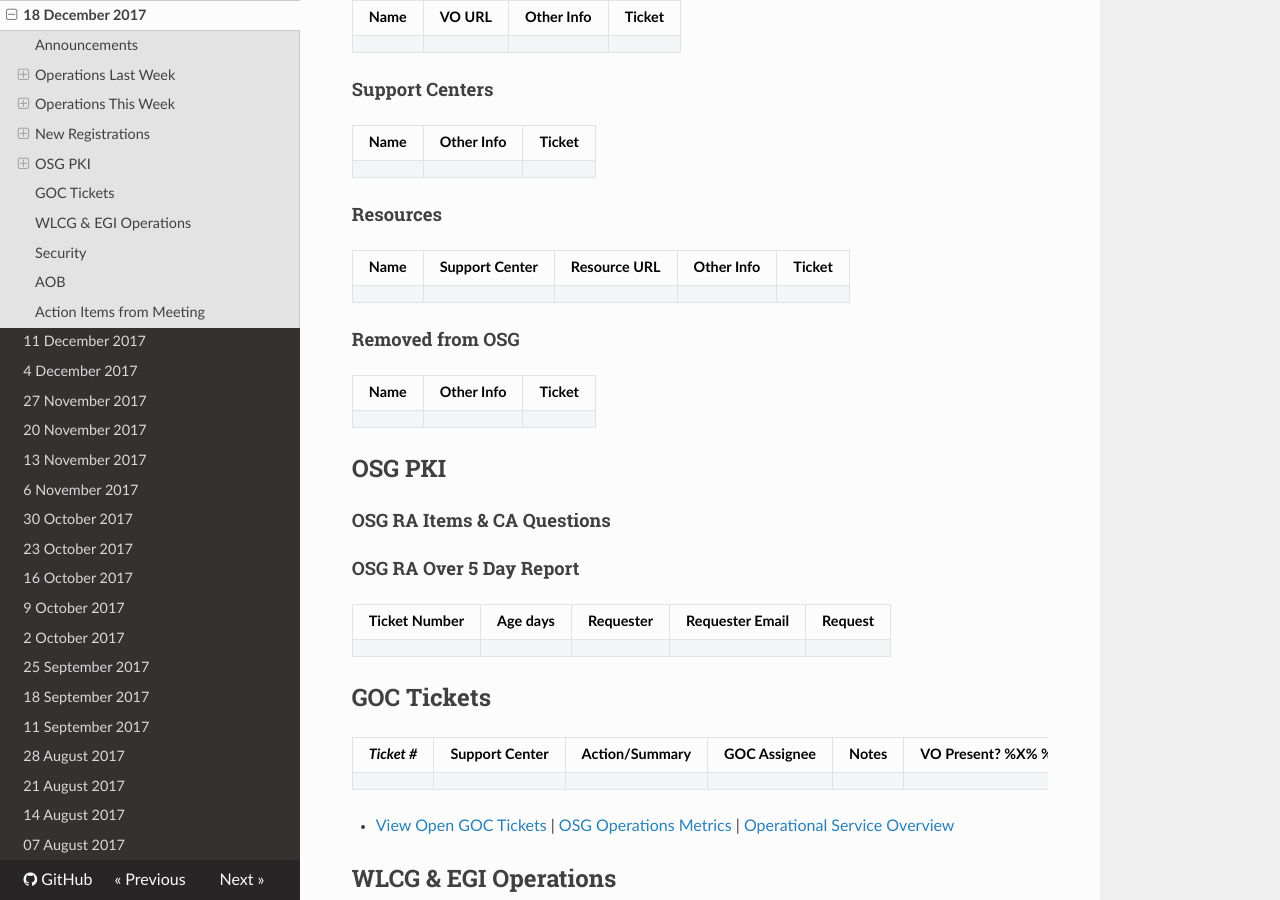
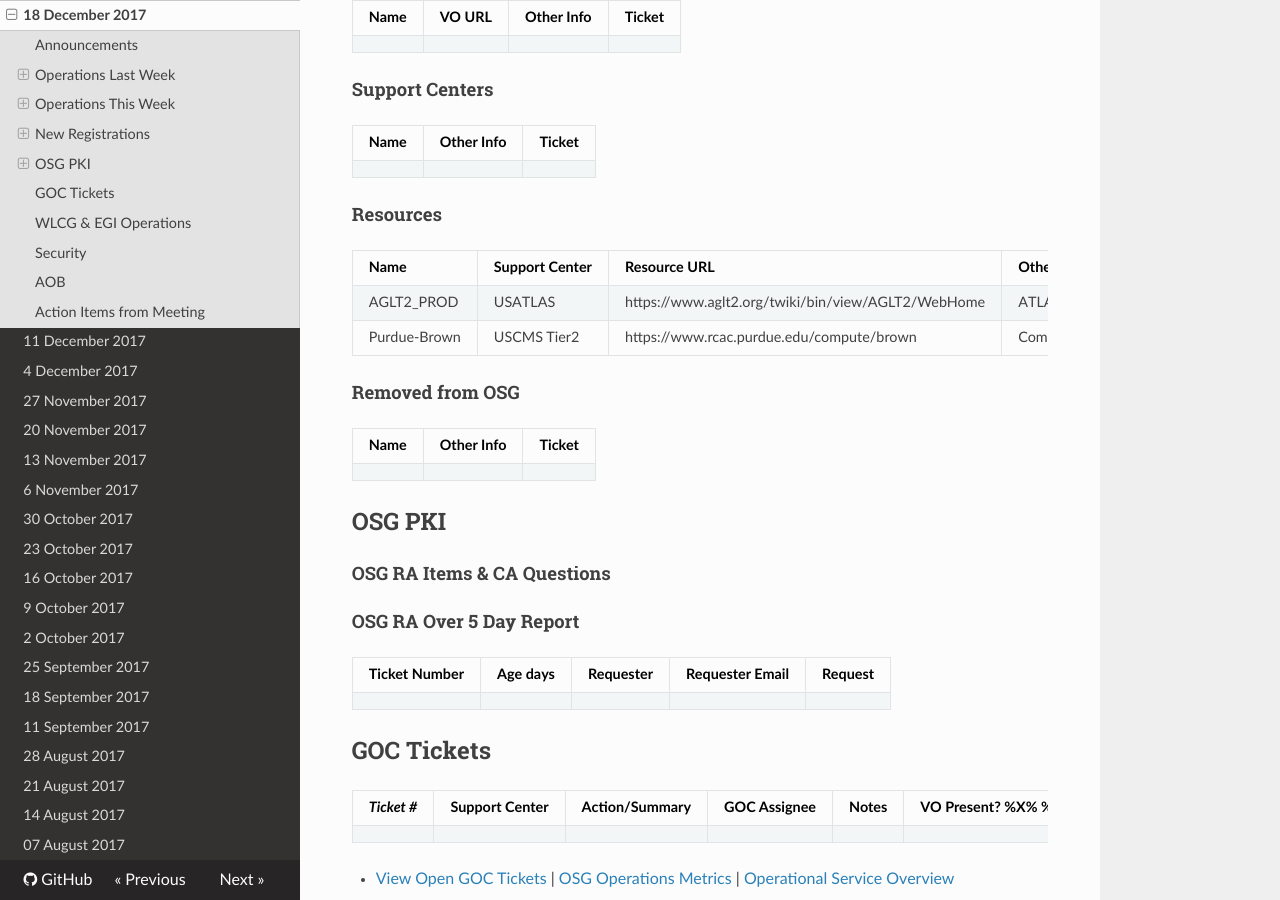
Before and after one commit to osg-htc/operations, an MkDocs documentation site: the page built from docs/WeeklyMinutes/18Dec2017.md, in a window 1280 px wide and 900 px high, scrolled down 1634 px. Built offline with MkDocs 1.6.1, drawn with Linux system fonts in a browser that asks for light colours; nearby versions of some CDN libraries; old or Windows-style settings are respelled for this version of MkDocs.

Commit message:
Update 18Dec2017.md
added resource registrations

```diff
--- a/docs/WeeklyMinutes/18Dec2017.md
+++ b/docs/WeeklyMinutes/18Dec2017.md
@@ -62,6 +62,8 @@
 #### Resources
 | Name | Support Center | Resource URL | Other Info | Ticket |
 | ---- | -------------- | ------------ | ---------- | ------ |
+| AGLT2_PROD | USATLAS | https://www.aglt2.org/twiki/bin/view/AGLT2/WebHome | ATLAS only resource | https://ticket.grid.iu.edu/35646 |
+| Purdue-Brown | USCMS Tier2 | https://www.rcac.purdue.edu/compute/brown | Computing element for Purdue Rice cluster( opportunistic). | https://ticket.grid.iu.edu/35669 |
 
 #### Removed from OSG
 | Name | Other Info | Ticket |
```
